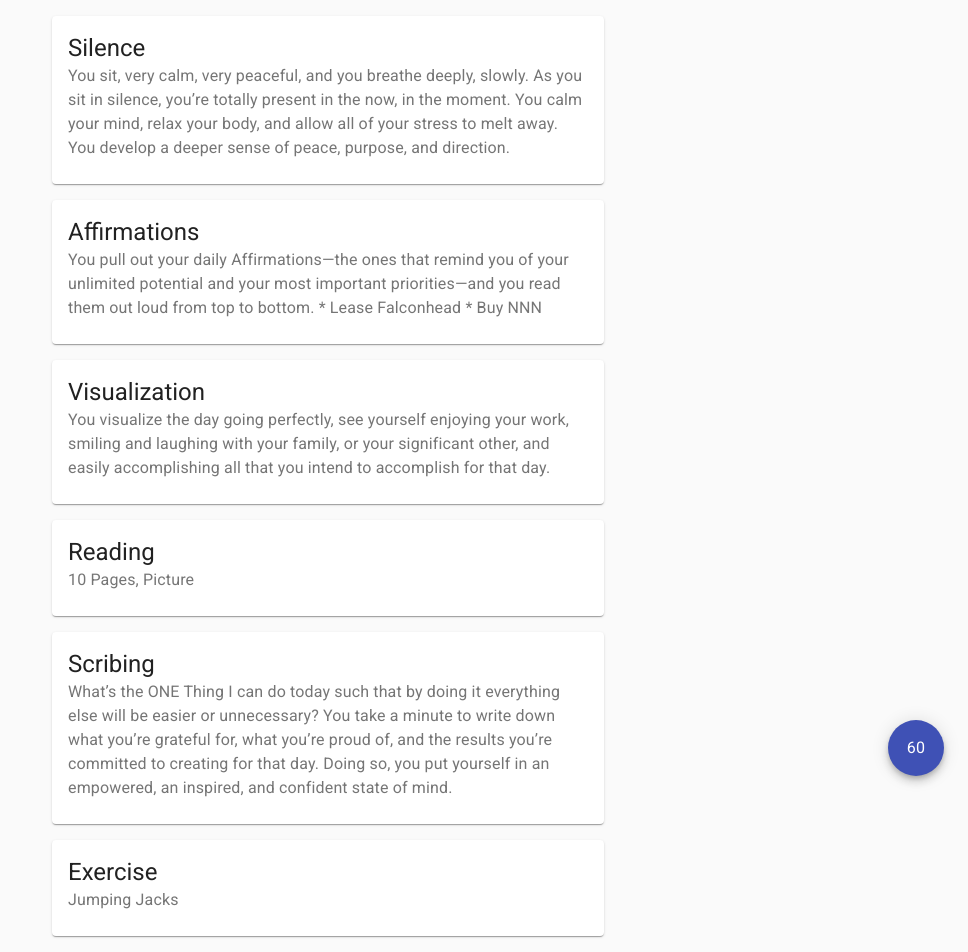
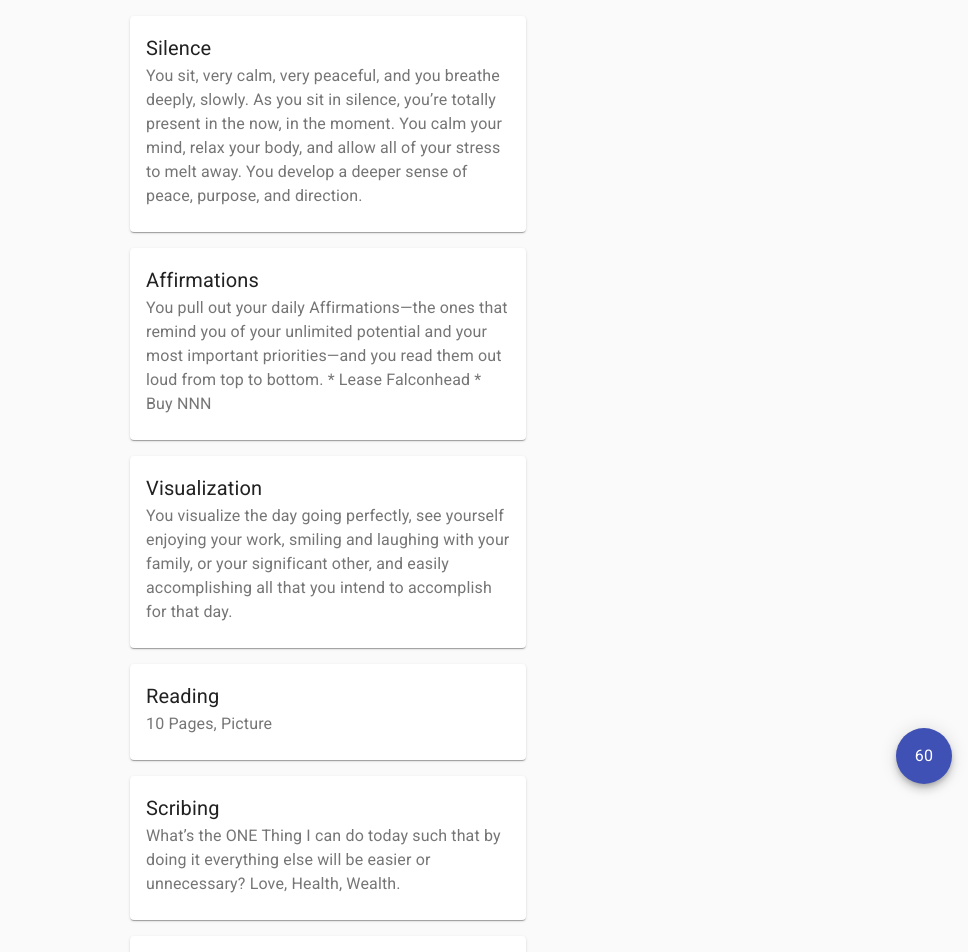
Before and after one commit to dlackey/miracle, a React (Create React App) app: page / in a window 1280 px wide. Shown: the top 952 px of the page, without its empty margins (312-1280 px from the left). Built offline with nearby package versions, Linux system fonts and the light colour scheme.

Commit message:
Updated styles

```diff
--- a/src/App.js
+++ b/src/App.js
@@ -23,7 +23,7 @@ function App() {
 
   return (
     <React.Fragment>
-      <Container maxWidth='sm' className={classes.container}>
+      <Container maxWidth='xs' className={classes.container}>
         <Saver header='Silence'>
           You sit, very calm, very peaceful, and you breathe deeply, slowly. As you sit in silence, you’re totally present in the now, in the moment. You calm your mind, relax your body, and allow all of your stress to melt away. You develop a deeper sense of peace, purpose, and direction.
         </Saver>
@@ -39,10 +39,10 @@ function App() {
           10 Pages, Picture
         </Saver>
         <Saver header='Scribing'>
-          What’s the ONE Thing I can do today such that by doing it everything else will be easier or unnecessary? You take a minute to write down what you’re grateful for, what you’re proud of, and the results you’re committed to creating for that day. Doing so, you put yourself in an empowered, an inspired, and confident state of mind.
+          What’s the ONE Thing I can do today such that by doing it everything else will be easier or unnecessary? Love, Health, Wealth.
         </Saver>
         <Saver header='Exercise'>
-          Jumping Jacks
+          Finally, you stand up and you spend the last minute, doing jumping jacks for 60 seconds and getting your heart rate up and getting energized and waking yourself up and increasing your ability to be alert and to focus.
         </Saver>
       </Container>
       <Timer />
@@ -56,10 +56,10 @@ function Saver({ header, children }) {
   return (
     <Card className={classes.card}>
       <CardContent>
-        <Typography variant="h5">
+        <Typography variant="h6">
           {header}
         </Typography>
-        <Typography color="textSecondary">
+        <Typography color="textSecondary" variant="body1">
           {children}
         </Typography>
       </CardContent>
--- a/src/Timer.js
+++ b/src/Timer.js
@@ -5,8 +5,8 @@ import { makeStyles } from '@material-ui/core/styles';
 const useStyles = makeStyles(theme => ({
   fab: {
     position: 'fixed',
-    right: theme.spacing(3),
-    bottom: theme.spacing(3),
+    right: theme.spacing(2),
+    bottom: theme.spacing(2),
   },
 }));
 
--- a/src/index.css
+++ /dev/null
@@ -1,3 +0,0 @@
-body {
-  background: #f5f5f5;
-}
--- a/src/index.js
+++ b/src/index.js
@@ -3,7 +3,6 @@ import ReactDOM from 'react-dom';
 import App from './App';
 import CssBaseline from '@material-ui/core/CssBaseline';
 import 'fontsource-roboto';
-import './index.css';
 
 ReactDOM.render(
   <React.StrictMode>
```
